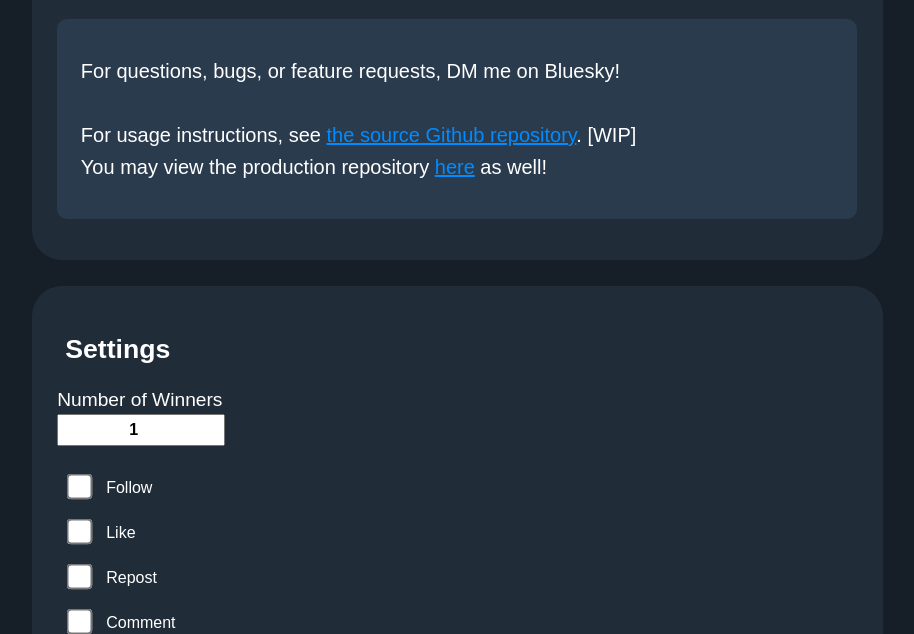
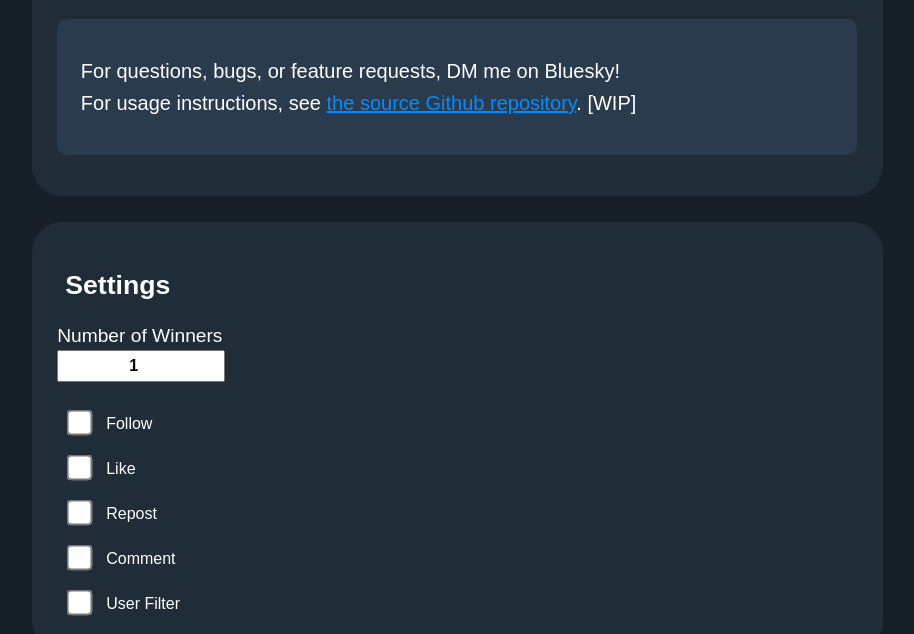
Before and after one commit to ioh-UwU/raffleSky, a website built with Vite: page index.html in a window 1280 px wide. Shown: the part 166-800 px from the top of the page, without its empty margins (2-916 px from the left). Built offline with nearby package versions, Linux system fonts and the light colour scheme.

Commit message:
Updated the info card as the prod repo has been made redundant

```diff
--- a/index.html
+++ b/index.html
@@ -18,10 +18,9 @@
             <div class="component-subgroup">
                 <p>
                     For questions, bugs, or feature requests, DM me on Bluesky!
-                    <br><br>
+                    <br>
                     For usage instructions, see <a href="https://github.com/ioh-UwU/raffleSky" target="_blank" rel="noopener noreferrer">the source Github repository</a>. [WIP]
                     <br>
-                    You may view the production repository <a href="https://github.com/ioh-UwU/RaffleSky-Prod" target="_blank" rel="noopener noreferrer">here</a> as well!
                 </p>
             </div>
         </div>
```
